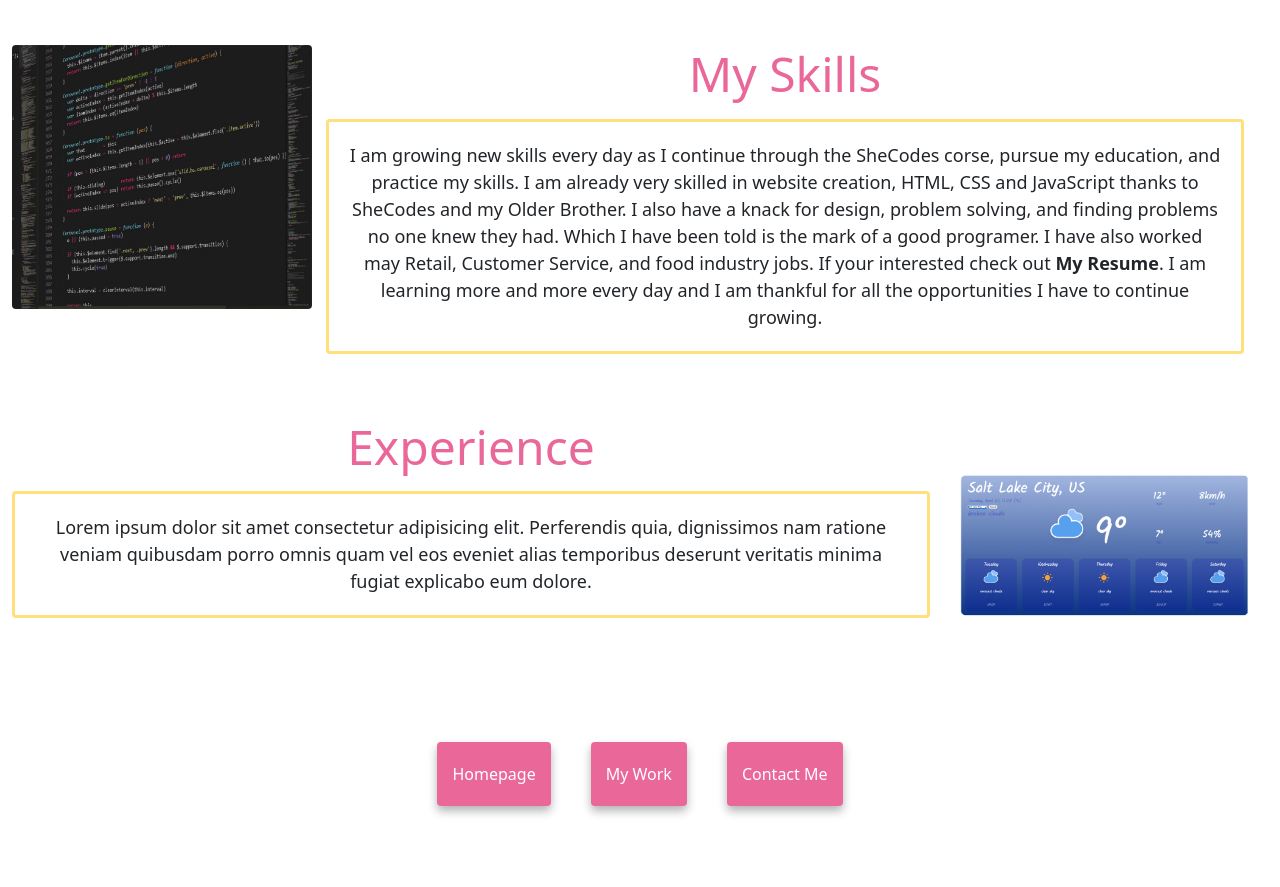
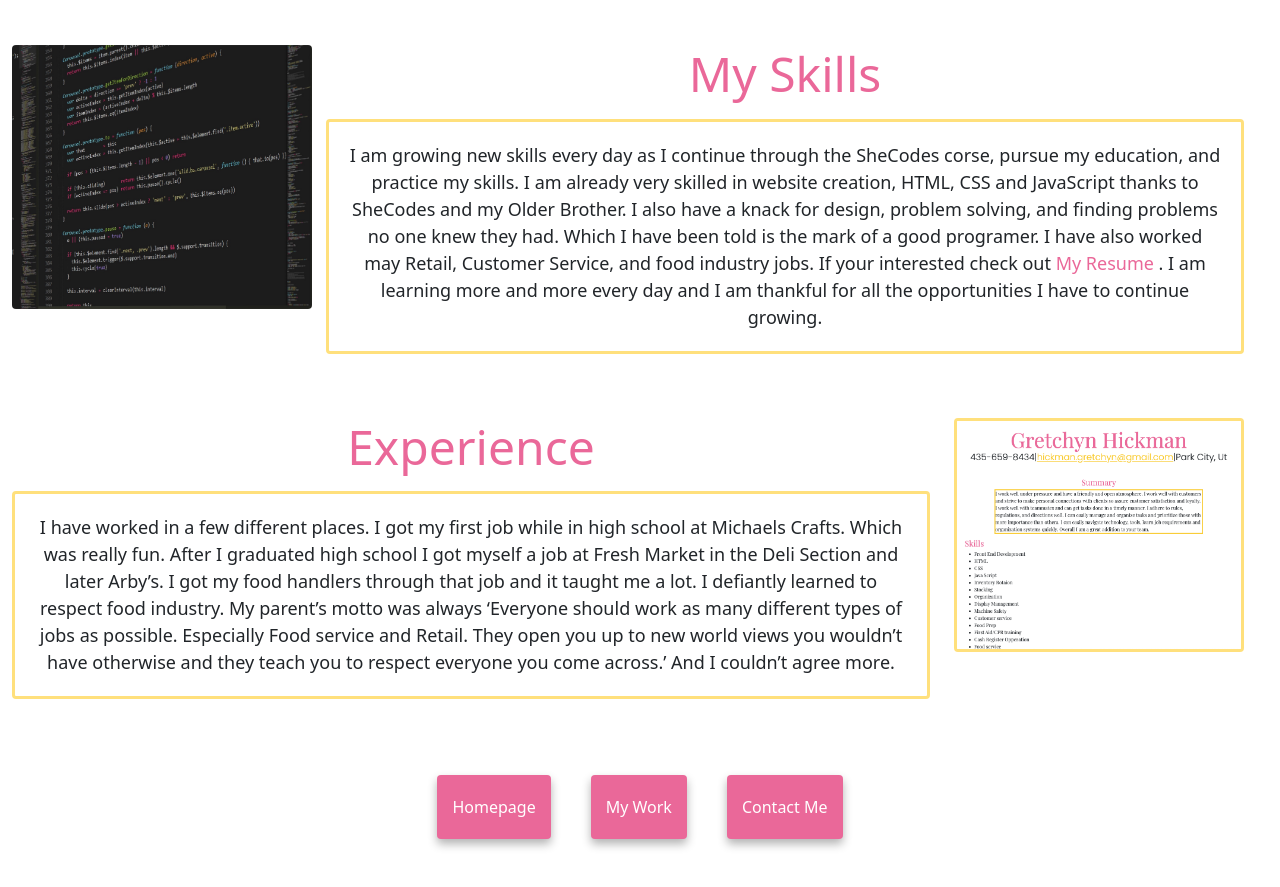
Before and after one commit to gretchyn-hickman/about-me-final-project, a plain HTML site: page aboutMe.html in a window 1280 px wide. Shown: the part 1685-2572 px from the top of the page. Drawn offline with nearby package versions, Linux system fonts and the light colour scheme.

Commit message:
added my Resume Project

```diff
--- a/aboutMe.html
+++ b/aboutMe.html
@@ -188,9 +188,15 @@
               design, problem solving, and finding problems no one knew they
               had. Which I have been told is the mark of a good programer. I
               have also worked may Retail, Customer Service, and food industry
-              jobs. If your interested check out <strong>My Resume</strong>. I am learning more
-              and more every day and I am thankful for all the opportunities I
-              have to continue growing.
+              jobs. If your interested check out
+              <a
+                href="https://elegant-kirch-26d570.netlify.app"
+                class="new-link"
+                target="_blank"
+                >My Resume</a
+              >
+              . I am learning more and more every day and I am thankful for all
+              the opportunities I have to continue growing.
             </p>
           </div>
         </div>
@@ -198,17 +204,23 @@
           <div class="col-md-9">
             <h2 class="mb-3 morePink">Experience</h2>
             <p class="needsBorder">
-              Lorem ipsum dolor sit amet consectetur adipisicing elit.
-              Perferendis quia, dignissimos nam ratione veniam quibusdam porro
-              omnis quam vel eos eveniet alias temporibus deserunt veritatis
-              minima fugiat explicabo eum dolore.
+              I have worked in a few different places. I got my first job while
+              in high school at Michaels Crafts. Which was really fun. After I
+              graduated high school I got myself a job at Fresh Market in the
+              Deli Section and later Arby’s. I got my food handlers through that
+              job and it taught me a lot. I defiantly learned to respect food
+              industry. My parent’s motto was always ‘Everyone should work as
+              many different types of jobs as possible. Especially Food service
+              and Retail. They open you up to new world views you wouldn’t have
+              otherwise and they teach you to respect everyone you come across.’
+              And I couldn’t agree more.
             </p>
           </div>
           <div class="col-md-3 d-none d-md-block">
             <img
-              src="/img/weather2.png"
-              class="img-fluid rounded d-none d-md-block aboutImg"
-              alt="Weather Application"
+              src="/img/resume2.png"
+              class="img-fluid rounded d-none d-md-block needsBorder"
+              alt="Resume Application"
             />
           </div>
         </div>
--- a/src/style.css
+++ b/src/style.css
@@ -114,6 +114,15 @@ p {
 .email-link:hover {
   text-decoration: underline;
 }
+.new-link {
+  color: var(--primary-color);
+  text-decoration: none;
+}
+
+.email-link:hover {
+  text-decoration: underline;
+}
+
 .container {
   width: 100%;
 }
```
Also changed, not shown: work.html (+30 -1 lines), img/resume.png (added), img/resume2.png (added), img/weather2.png (deleted).
